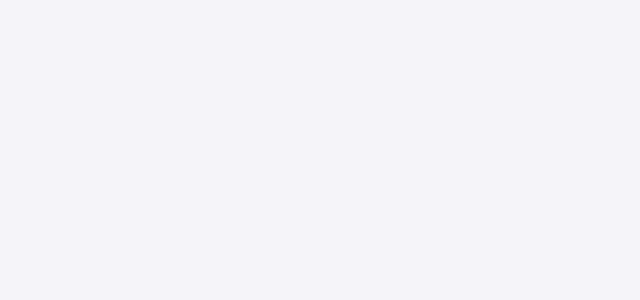
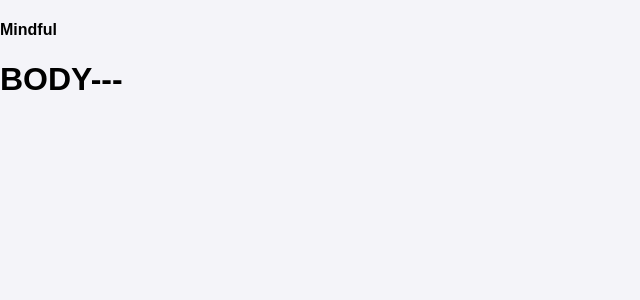
Before and after one commit to vincent-mugendi/Mindful, a React (Vite) app in the folder frontend/mindful-frontend/: page /selfassessment in a window 1280 px wide. Before the commit this address had no page. Shown: the top 300 px of the page, without its empty margins (0-640 px from the left). Built offline with nearby package versions, Linux system fonts and the light colour scheme.

Commit message:
Created SelfAssement Tool structure, added SelfAssessment.jsx

```diff
--- a/frontend/mindful-frontend/src/App.jsx
+++ b/frontend/mindful-frontend/src/App.jsx
@@ -4,8 +4,9 @@ import { BrowserRouter as Router, Route, Routes } from 'react-router-dom';
 
 import LandingPage from './components/landing/Landing.jsx';
 import SignupForm from './components/signup/SignupForm.jsx';
-import Dashboard from './components/dashboard/Dashboard.jsx'; // Import Dashboard component
+import Dashboard from './components/dashboard/Dashboard.jsx';
 import LoginForm from './components/login/Login.jsx';
+import SelfAssessment from './components/self-assessment/Self_assessment.jsx';
 
 const App = () => (
     <Router>
@@ -14,6 +15,7 @@ const App = () => (
             <Route path="/signup" element={<SignupForm />} />
             <Route path="/dashboard" element={<Dashboard />} />
             <Route path="/login" element={<LoginForm />} />
+            <Route path="/selfassessment" element={<SelfAssessment />} />
         </Routes>
     </Router>
 );
--- a/frontend/mindful-frontend/src/components/dashboard/Dashboard.jsx
+++ b/frontend/mindful-frontend/src/components/dashboard/Dashboard.jsx
@@ -1,5 +1,7 @@
 import React, { useEffect, useState } from 'react';
 import Dashboardheader from '../header/Dashboardheader';
+import { Link } from "react-router-dom";
+
 
 const Dashboard = () => {
     const [username, setUsername] = useState('');
@@ -17,6 +19,7 @@ const Dashboard = () => {
         <div>
             <Dashboardheader username={username} />
             <h1>Dashboard Content</h1>
+            <Link to="/selfassessment">Self Assessment</Link>
         </div>
     );
 };
--- /dev/null
+++ b/frontend/mindful-frontend/src/components/header/SelfAssessmentHeader.jsx
@@ -0,0 +1,11 @@
+import React from "react";
+
+const SelfAssesmentHeader = () => {
+    return (
+        <>
+        <h4>Mindful</h4>
+        </>
+    )
+}
+
+export default SelfAssesmentHeader;
--- a/frontend/mindful-frontend/src/components/landing/Landing.jsx
+++ b/frontend/mindful-frontend/src/components/landing/Landing.jsx
@@ -1,6 +1,6 @@
 import React from "react";
 
-import Header from "../header/header";
+import Header from "../header/Header";
 
 import './Landing.css'
 
--- /dev/null
+++ b/frontend/mindful-frontend/src/components/self-assessment/Self_assessment.jsx
@@ -0,0 +1,13 @@
+import React from "react";
+import SelfAssesmentHeader from "../header/SelfAssessmentHeader";
+
+const SelfAssessment = () => {
+    return (
+        <>
+        <SelfAssesmentHeader />
+        <h1>BODY---</h1>
+        </>
+    )
+}
+
+export default SelfAssessment;
```
Also changed, not shown: 2 other files (tests, documents, lock files or other folders).
